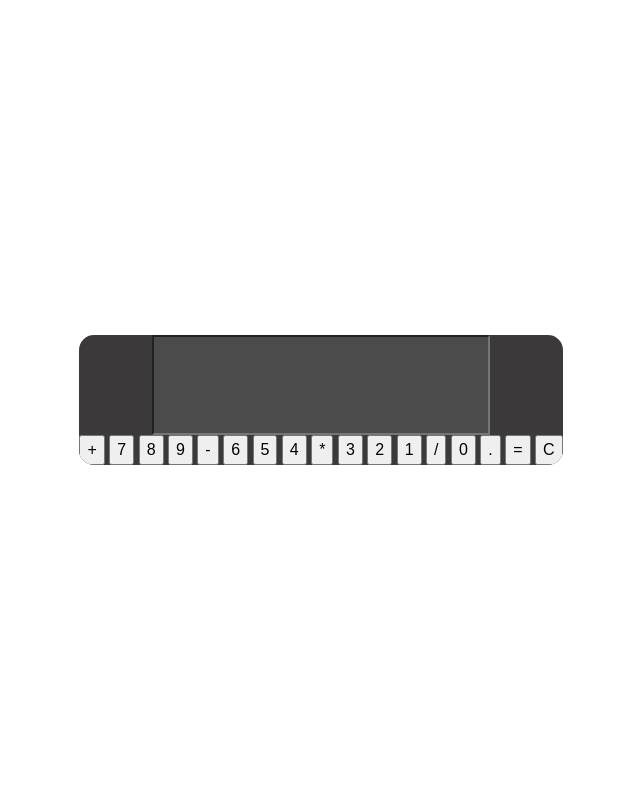
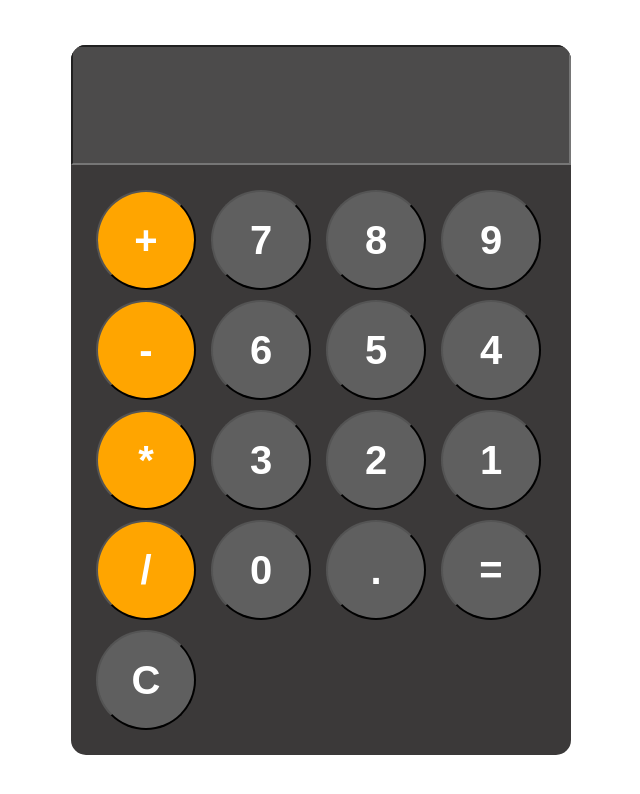
Before and after one commit to brunohenriquedeveloper/JavaScript, a plain HTML site: page aula16/index.html in a window 1280 px wide. Shown: the whole page, without its empty margins (319-959 px from the left). Drawn offline with Linux system fonts and the light colour scheme.

Commit message:
full application

```diff
--- a/aula16/Estilos/style.css
+++ b/aula16/Estilos/style.css
@@ -81,20 +81,49 @@ select {
   }
 }
 
-input {
-    width: 70%;
-    height: 100px;
+#inp {
+    width: 100%;
+    height: 120px;
     background-color: rgb(76, 75, 75);
+    color: white;
+    font-size: 2.5rem;
+    padding: 20px;
 }
 
 .calculator {
-    font-family: Arial, Helvetica, sans-serif;
+    font-family:Arial, Helvetica, sans-serif;
     background-color: rgb(59, 57, 57);
     max-width: 500px;
     overflow: hidden;
     border-radius: 15px;
 }
 
-.keys button {
+.keys {
+    display: grid;
+    grid-template-columns: repeat(4, 1fr);
+    gap: 10px;
+    padding: 25px;
+}
 
+ button {
+    height: 100px;
+    width: 100px;
+    border-radius: 50px;
+    background-color: rgb(95, 95, 95);
+    color: white;
+    font-size: 2.5rem;
+    font-weight: bold;
+    cursor: pointer;
 }
+
+ button:hover {
+    background-color: rgb(130, 129, 129);
+}
+
+.operator-btn {
+    background-color: orange;
+}
+
+.operator-btn:hover {
+    background-color: rgb(255, 207, 118);
+}
--- a/aula16/index.html
+++ b/aula16/index.html
@@ -9,7 +9,7 @@
 <body>
     <main>
         <div class="calculator">
-        <input type="text" readonly id="inp">
+        <input readonly id="inp">
         <div class="keys">
         <button onclick="appendtoDisplay('+')" class="operator-btn">+</button>
         <button onclick="appendtoDisplay('7')">7</button>
--- a/aula16/script.js
+++ b/aula16/script.js
@@ -1,9 +1,9 @@
 //calculator program
 
-const display = document.getElementsByid('inp');
+const display = document.getElementById('inp');
 
 function appendtoDisplay(input) {
-    display.value =+ input;
+    display.value += input;
 }
 
 function clearDisplay(){
```
